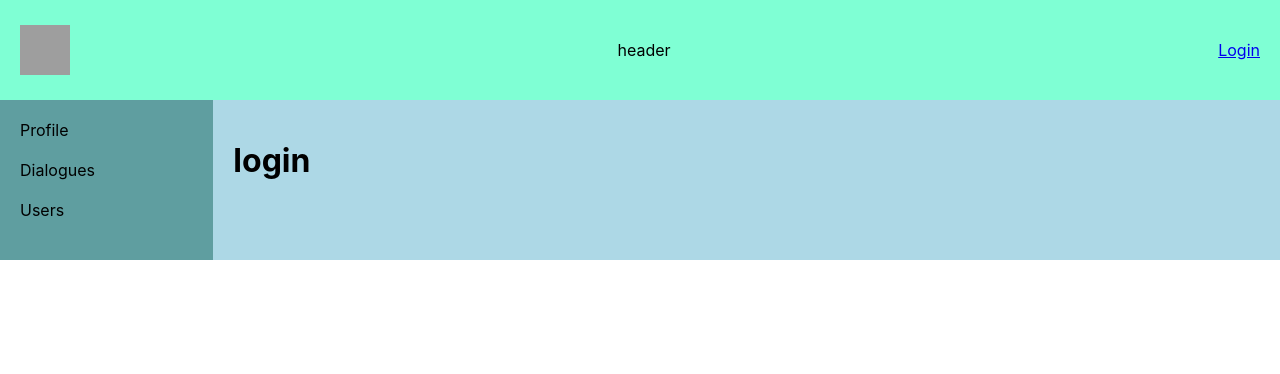
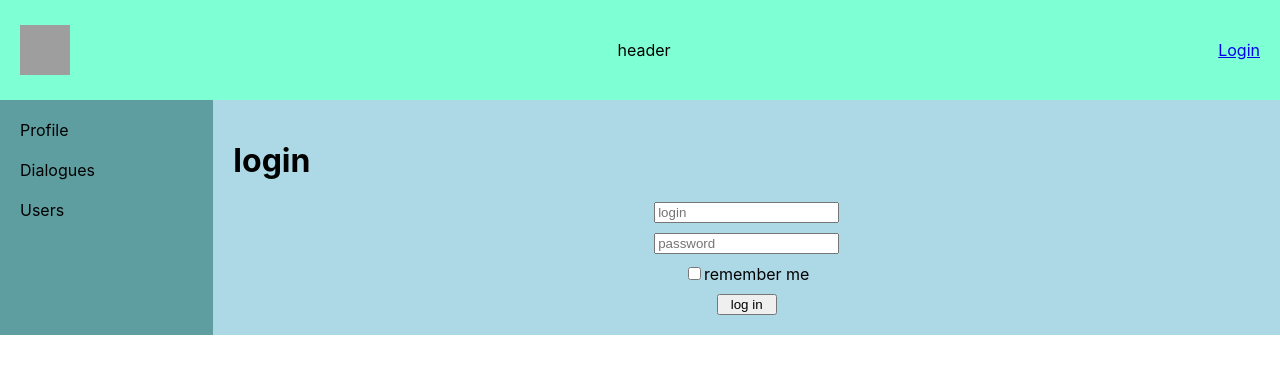
Before and after one commit to MorozovaAN/social-network, a React (Create React App) app: page /login in a window 1280 px wide. Shown: the top 374 px of the page. Built offline with nearby package versions, Linux system fonts and the light colour scheme; no server answers; grey boxes are pictures that could not be loaded.

Commit message:
feat: lessons 75, add redux-form from login

```diff
--- a/package.json
+++ b/package.json
@@ -20,7 +20,7 @@
     "react-scripts": "5.0.1",
     "react-test-renderer": "18.2.0",
     "redux": "4.2.0",
-    "redux-form": "8.3.8",
+    "redux-form": "^8.3.9",
     "redux-thunk": "^2.4.1",
     "reselect": "4.1.6",
     "typescript": "4.8.2",
@@ -59,7 +59,7 @@
     "@types/react-dom": "18.0.6",
     "@types/react-redux": "7.1.24",
     "@types/react-test-renderer": "18.0.0",
-    "@types/redux-form": "8.3.5",
+    "@types/redux-form": "^8.3.5",
     "@types/uuid": "8.3.4"
   }
 }
--- /dev/null
+++ b/src/components/Login/Login.module.css
@@ -0,0 +1,9 @@
+.form {
+  display: flex;
+  flex-direction: column;
+  row-gap: 10px;
+  align-items: center;
+}
+.btnSubmit {
+  width: 60px;
+}
--- a/src/components/Login/Login.tsx
+++ b/src/components/Login/Login.tsx
@@ -1,5 +1,51 @@
-import React from "react";
+import React, { FC } from "react";
+import s from "./Login.module.css";
+import { Field, InjectedFormProps, reduxForm } from "redux-form";
 
 export const Login = () => {
-  return <h1>login</h1>;
+  const onSubmit = (formData: FormDataType) => {
+    console.log(formData);
+  };
+
+  return (
+    <>
+      <h1>login</h1>
+      <LoginReduxForm onSubmit={onSubmit} />
+    </>
+  );
 };
+type FormDataType = {
+  login: string;
+  password: string;
+  rememberMe: boolean;
+};
+export const LoginForm: FC<InjectedFormProps<FormDataType>> = (props) => {
+  const { handleSubmit } = props;
+
+  return (
+    <form onSubmit={handleSubmit} className={s.form}>
+      <Field
+        component={"input"}
+        name={"login"}
+        type="text"
+        placeholder="login"
+      />
+      <Field
+        component={"input"}
+        name={"password"}
+        type="password"
+        placeholder="password"
+      />
+      <div>
+        <Field component={"input"} name={"rememberMe"} type="checkbox" />
+        <span>remember me</span>
+      </div>
+
+      <button className={s.btnSubmit}>log in</button>
+    </form>
+  );
+};
+
+const LoginReduxForm = reduxForm<FormDataType>({
+  form: "login",
+})(LoginForm);
--- a/src/redux/store.ts
+++ b/src/redux/store.ts
@@ -4,12 +4,14 @@ import dialoguesReducer from "./reducers/dialodues-reducer";
 import usersReducer from "./reducers/users-reducer";
 import { authReducer } from "./reducers/auth-reducer";
 import thunkMiddleware from "redux-thunk";
+import { reducer as formReducer } from "redux-form";
 
 let rootReducer = combineReducers({
   profilePage: profileReducer,
   dialoguesPage: dialoguesReducer,
   usersPage: usersReducer,
   auth: authReducer,
+  form: formReducer,
 });
 export type AppStateType = ReturnType<typeof rootReducer>;
 export const store = createStore(rootReducer, applyMiddleware(thunkMiddleware));
```
Also changed, not shown: 1 other file (tests, documents, lock files or other folders).
